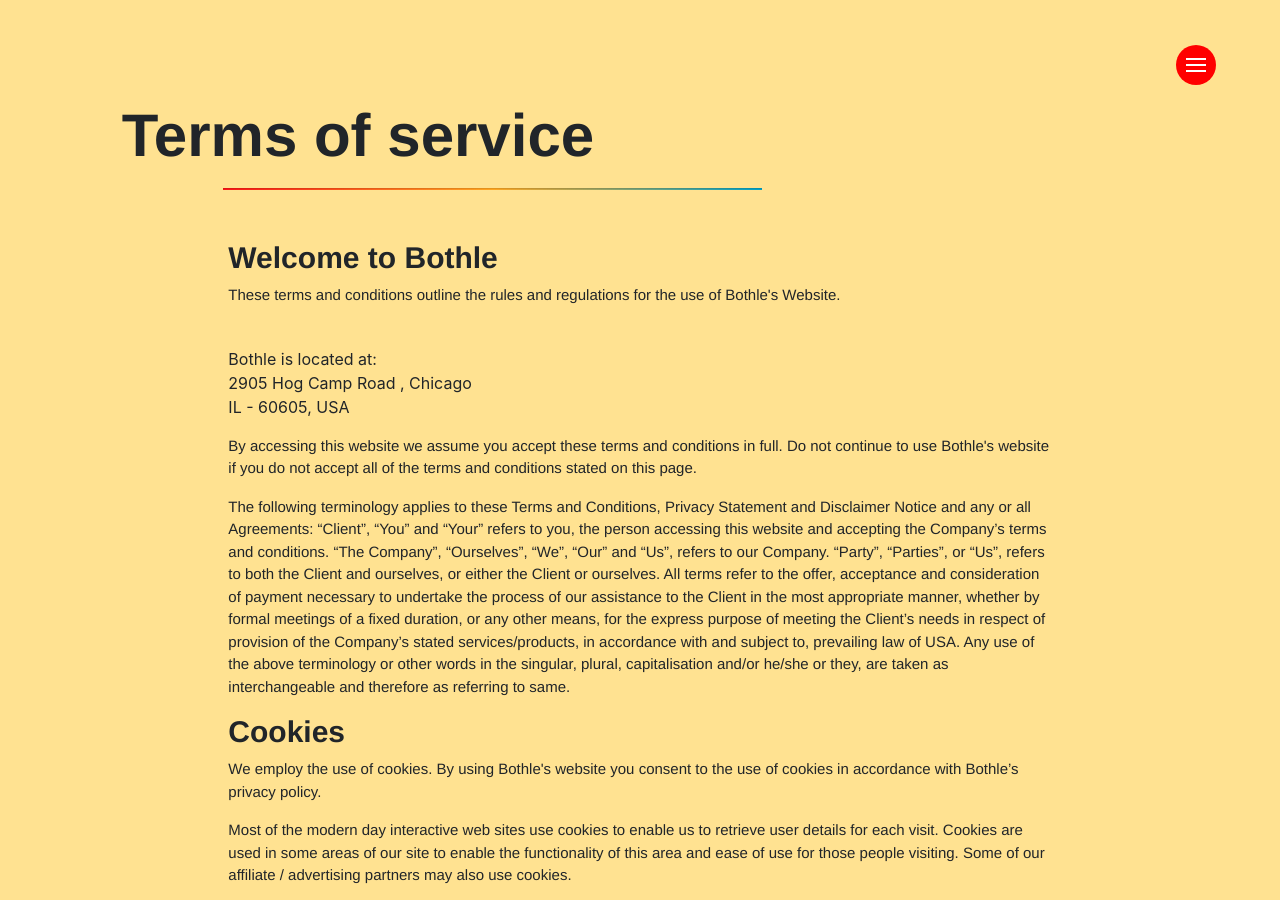
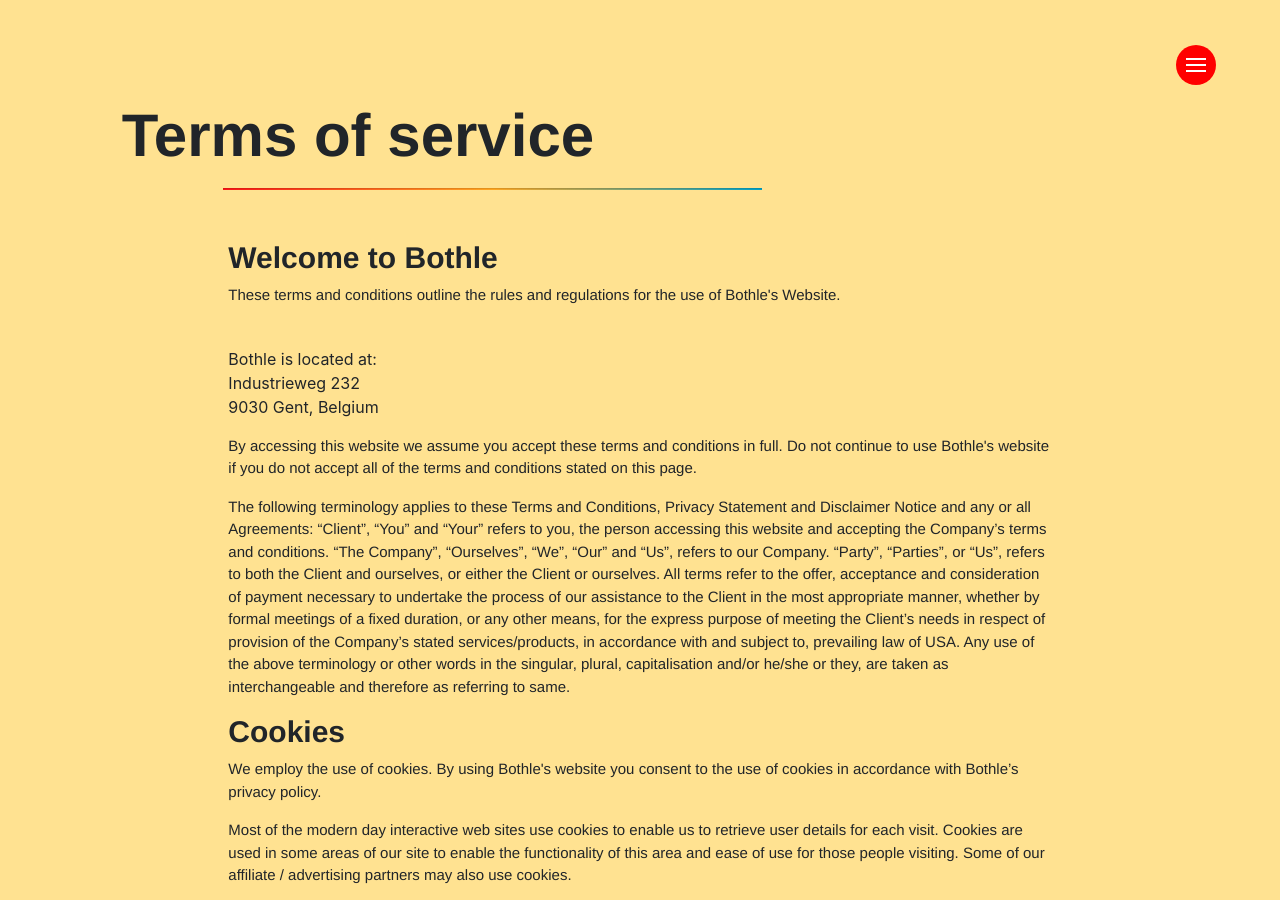
Before and after one commit to gdmgent-1819-nmd2/1819-crowdfunding-arnewamb, a Jekyll site: the page built from pages/terms.html, in a window 1280 px wide and 900 px high. Built offline with Jekyll 4.4.1, drawn with Linux system fonts in a browser that asks for light colours; nearby versions of some CDN libraries.

Commit message:
updating adress in terms of service

```diff
--- a/pages/terms.html
+++ b/pages/terms.html
@@ -16,7 +16,7 @@
       <h2>Welcome to Bothle</h2>
       <p>These terms and conditions outline the rules and regulations for the use of Bothle's Website.</p> <br />
       <span style="text-transform: capitalize;"> Bothle</span> is located at:<br />
-      <address>2905 Hog Camp Road , Chicago<br />IL - 60605, USA<br />
+      <address>Industrieweg 232 <br />9030 Gent, Belgium<br />
       </address>
       <p>By accessing this website we assume you accept these terms and conditions in full. Do not continue to use Bothle's website
         if you do not accept all of the terms and conditions stated on this page.</p>
```
